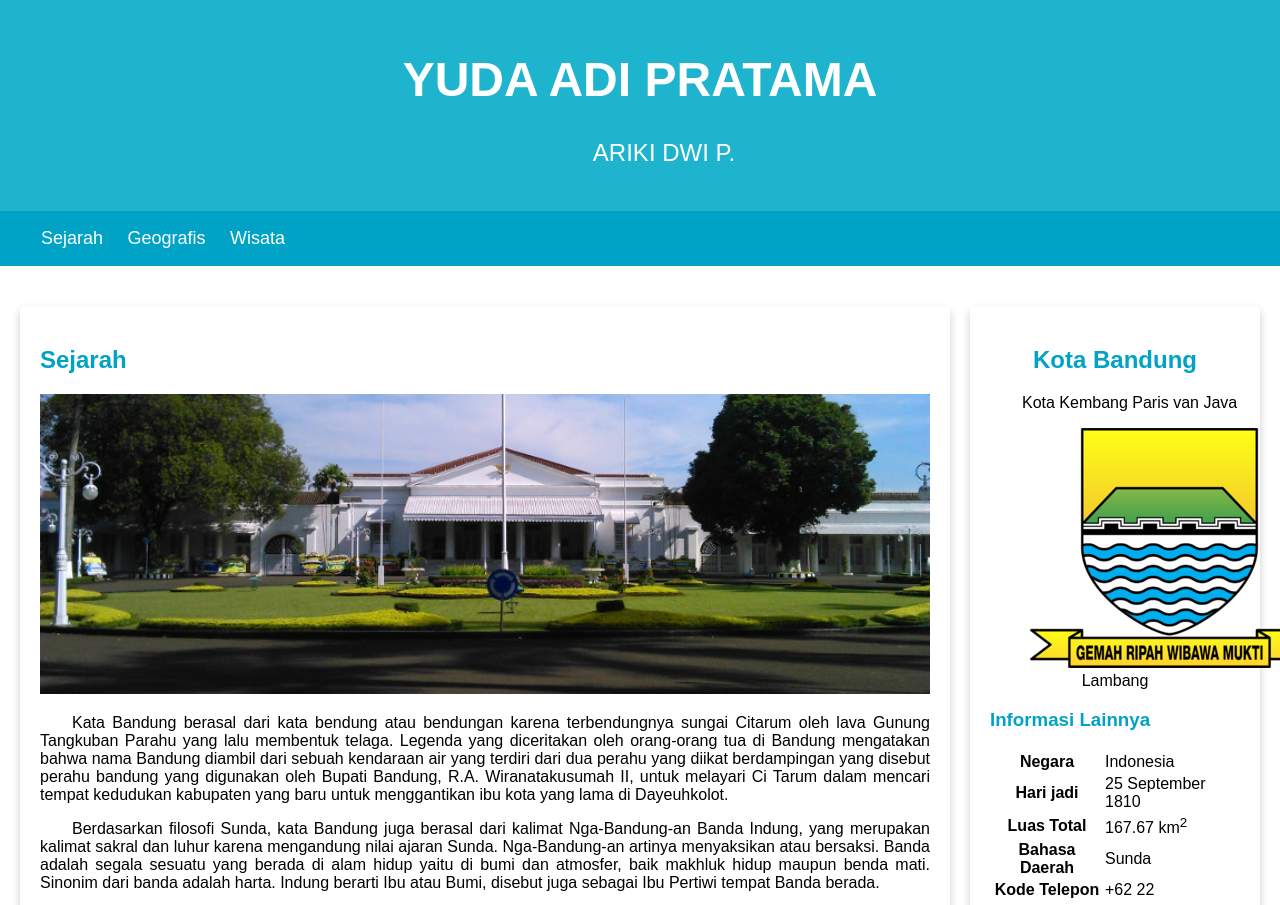
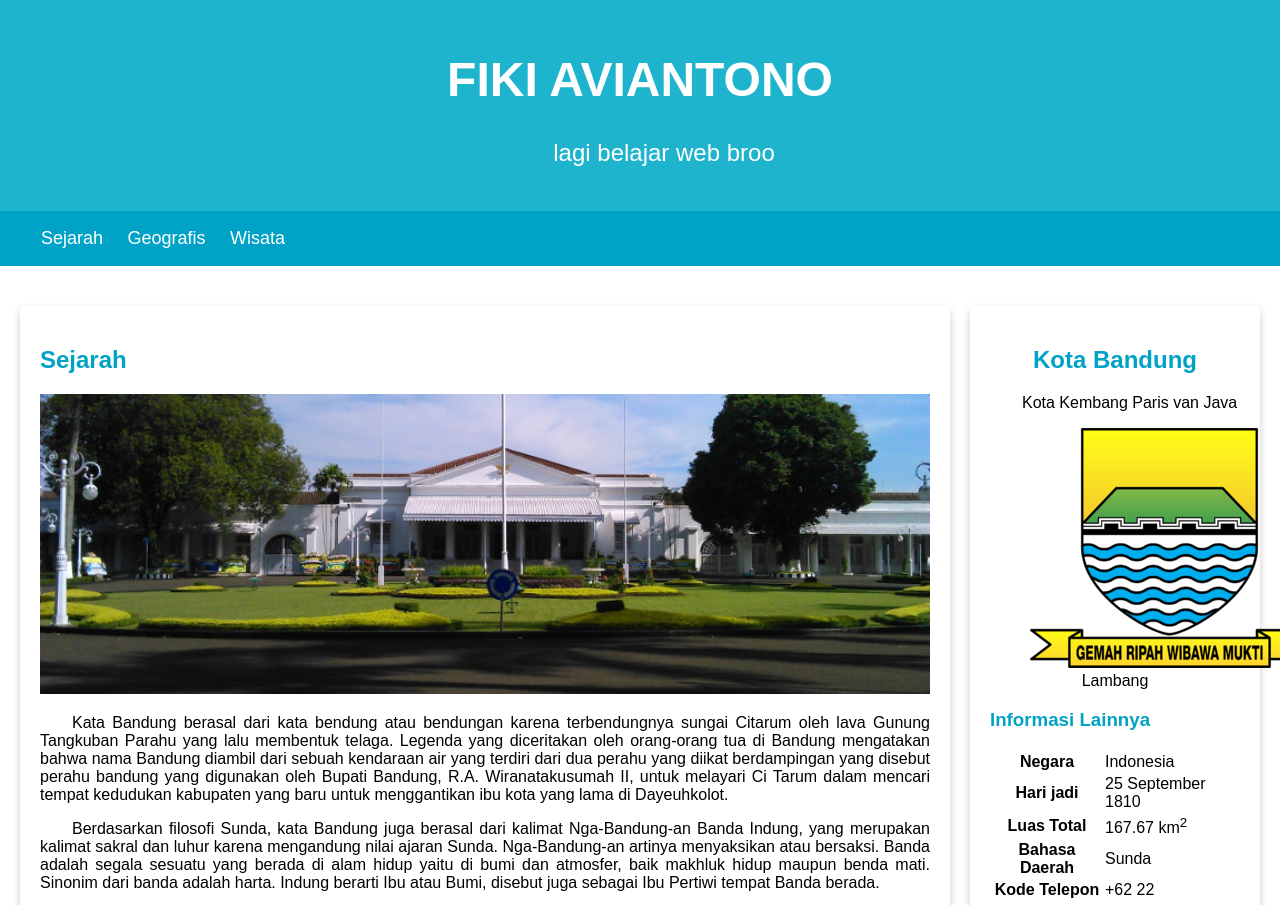
Before and after one commit to Fiki13/Fiki13.github.io, a plain HTML site: page index.html in a window 1280 px wide. Shown: the top 905 px of the page. Drawn offline with Linux system fonts and the light colour scheme.

Commit message:
update index html
saya ganti dari yuda adi pratam ariki dwi p menjadi fiki aviantono

```diff
--- a/index.html
+++ b/index.html
@@ -10,8 +10,8 @@
     <body>
         <header>
             <div class="jumbotron">
-                <h1>YUDA ADI PRATAMA</h1>
-                <p>ARIKI DWI P.</p>
+                <h1>FIKI AVIANTONO</h1>
+                <p>lagi belajar web broo</p>
             </div>
             <nav>
                 <ul>
```
